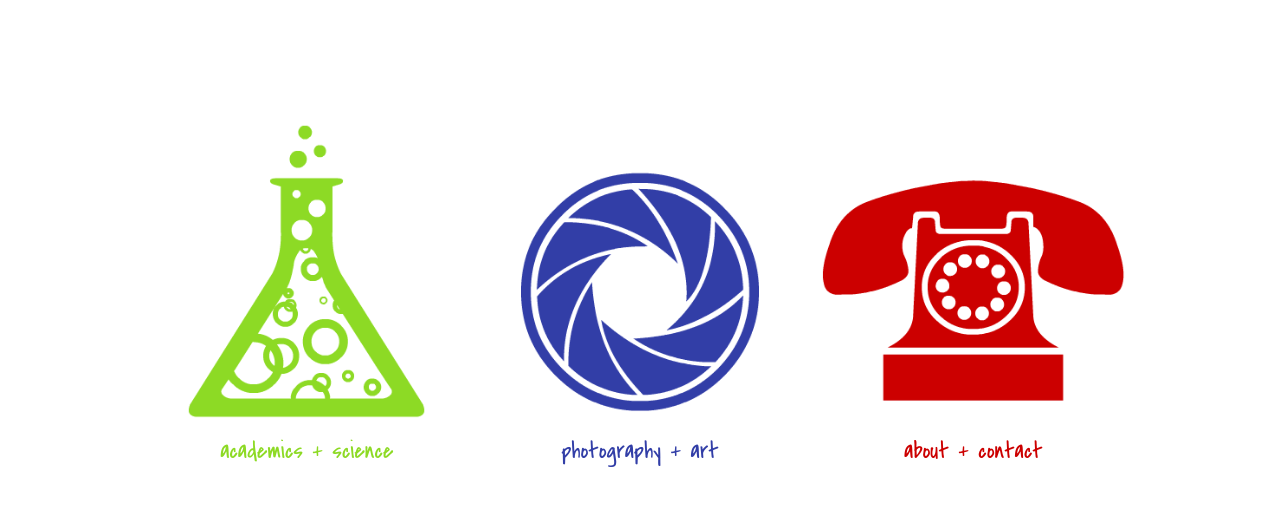
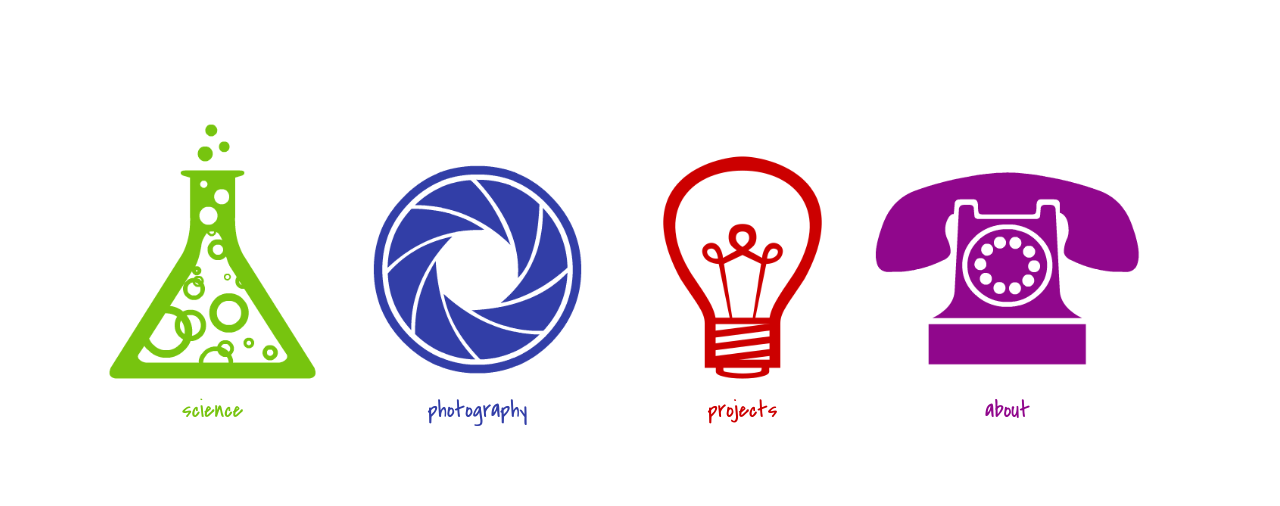
Before and after one commit to emcarthur/emcarthur.github.io, a plain HTML site: page index.html in a window 1280 px wide. Shown: the part 76-582 px from the top of the page. Drawn offline with nearby package versions, Linux system fonts and the light colour scheme.

Commit message:
added projects icon, changed colors, and updated front page

```diff
--- a/css/myStyle.css
+++ b/css/myStyle.css
@@ -20,9 +20,10 @@ body{
 	font-family: 'Covered By Your Grace', cursive;
 }
 
-    A.green-text {text-decoration: none; color:#8dda25;}
+    A.green-text {text-decoration: none; color:#77c40f;}
     A.blue-text {text-decoration: none; color:#323ea7;}
     A.red-text {text-decoration: none; color: #cc0000;}
+	A.purple-text {text-decoration: none; color: #90078c;}
     A.black-text{text-decoration: none; color: black;}
 
     .fade-img{
@@ -36,7 +37,7 @@ body{
     }
 
     .highlight-green:hover{
-        background-color: #8dda25;
+        background-color: #77c40f;
         color: white;
     }
 
@@ -47,6 +48,11 @@ body{
 
     .highlight-red:hover{
         background-color:#cc0000;
+        color: white;
+    }
+
+	.highlight-purple:hover{
+        background-color:#90078c;
         color: white;
     }
 
--- a/index.html
+++ b/index.html
@@ -15,31 +15,38 @@
 
 	<body onload="myFunction()">
 
-		<div class="container">
+		<div style="padding-left:40px;padding-right=40px;" class="container">
 
 			<div class="row text-uppercase" style="font-family: 'Open Sans', sans-serif; font-weight: 300;">
 				<p class="title-text1">Evonne McArthur Web Portfolio</p>
 			</div>
 			<div class="row font2">
 
-				<div class="col-lg-4 col-sm-4 col-xs-12 text-center fade-img">
+				<div style="padding:0;" class="col-lg-3 col-sm-3 col-xs-12 text-center fade-img">
 				<a href="#" class="thumbnail green-text">
-					<img class = "img-responsive center-block" src="images/1a.png" alt="academics + science button">
-					<h3 class = "no-top-margin"> academics + science </h3>
+					<img class = "img-responsive center-block" src="images/lab.png" alt="science button">
+					<h3 class = "no-top-margin"> science </h3>
 				</a>
 				</div>
 
-				<div class="col-lg-4 col-sm-4 col-xs-12 text-center fade-img">
+				<div style="padding:0;" class="col-lg-3 col-sm-3 col-xs-12 text-center fade-img">
 				<a href="./photography/" class="thumbnail blue-text">
-					<img class = "img-responsive center-block" src="images/2a.png" alt="photography + art button">
-					<h3 class = "no-top-margin"> photography + art </h3>
+					<img class = "img-responsive center-block" src="images/lens.png" alt="photography button">
+					<h3 class = "no-top-margin"> photography </h3>
 				</a>
 				</div>
 
-				<div class="col-lg-4  col-sm-4 col-xs-12 text-center fade-img">
+				<div style="padding:0;" class="col-lg-3  col-sm-3 col-xs-12 text-center fade-img">
 				<a href="#" class="thumbnail red-text">
-					<img class = "img-responsive center-block" src="images/3a.png" alt="photography + art button">
-					<h3 class = "no-top-margin"> about + contact </h3>
+					<img class = "img-responsive center-block" src="images/lightbulb.png" alt="projects button">
+					<h3 class = "no-top-margin"> projects </h3>
+				</a>
+				</div>
+
+				<div style="padding:0;" class="col-lg-3  col-sm-3 col-xs-12 text-center fade-img">
+				<a href="#" class="thumbnail purple-text">
+					<img class = "img-responsive center-block" src="images/phone.png" alt="about button" >
+					<h3 class = "no-top-margin"> about </h3>
 				</a>
 				</div>
 
```
Also changed, not shown: css/bootstrap.css, images/drawing.svg (added), images/lab.png (added), images/lens.png (renamed from images/2a.png), images/lightbulb.png (added), images/phone.png (added).
